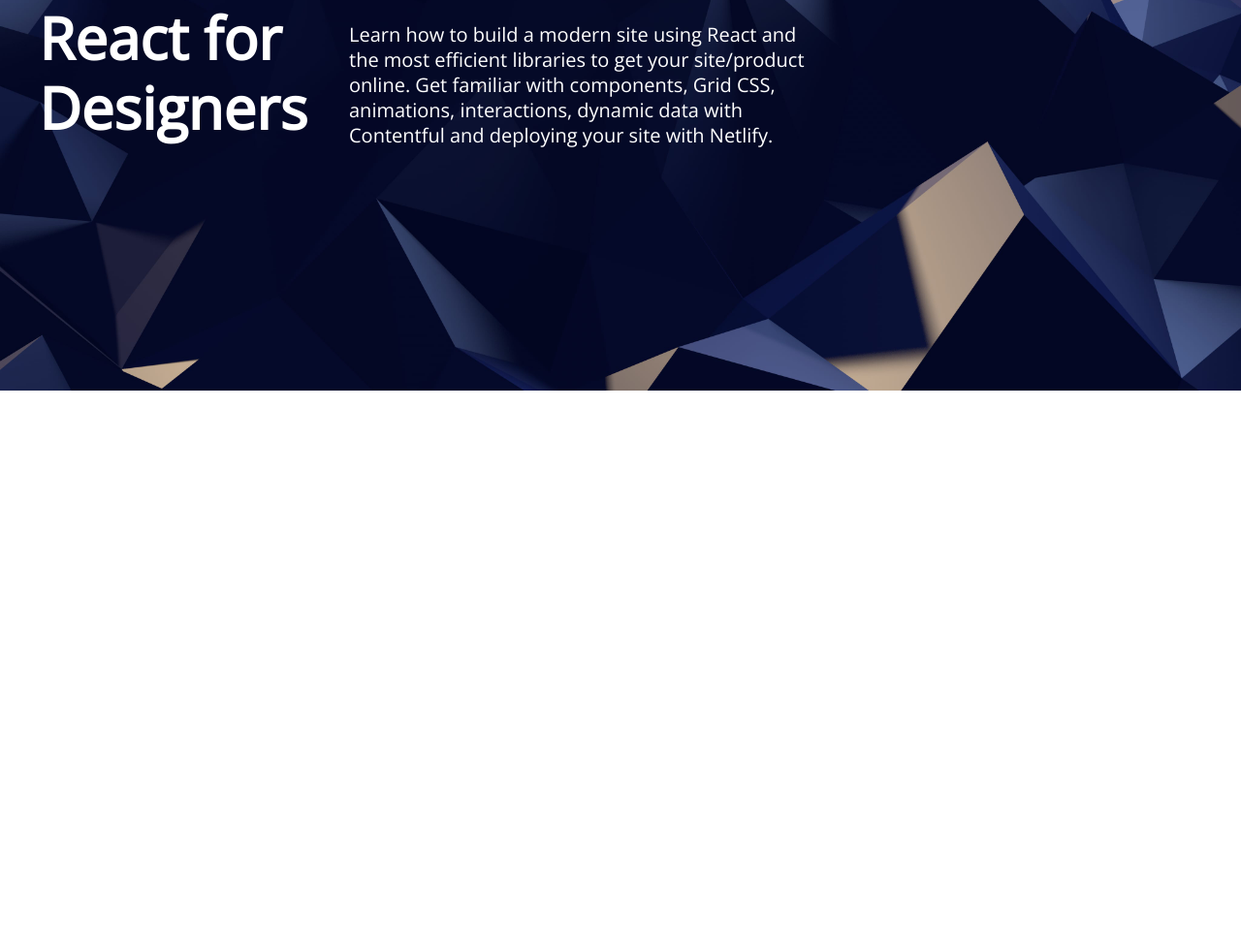
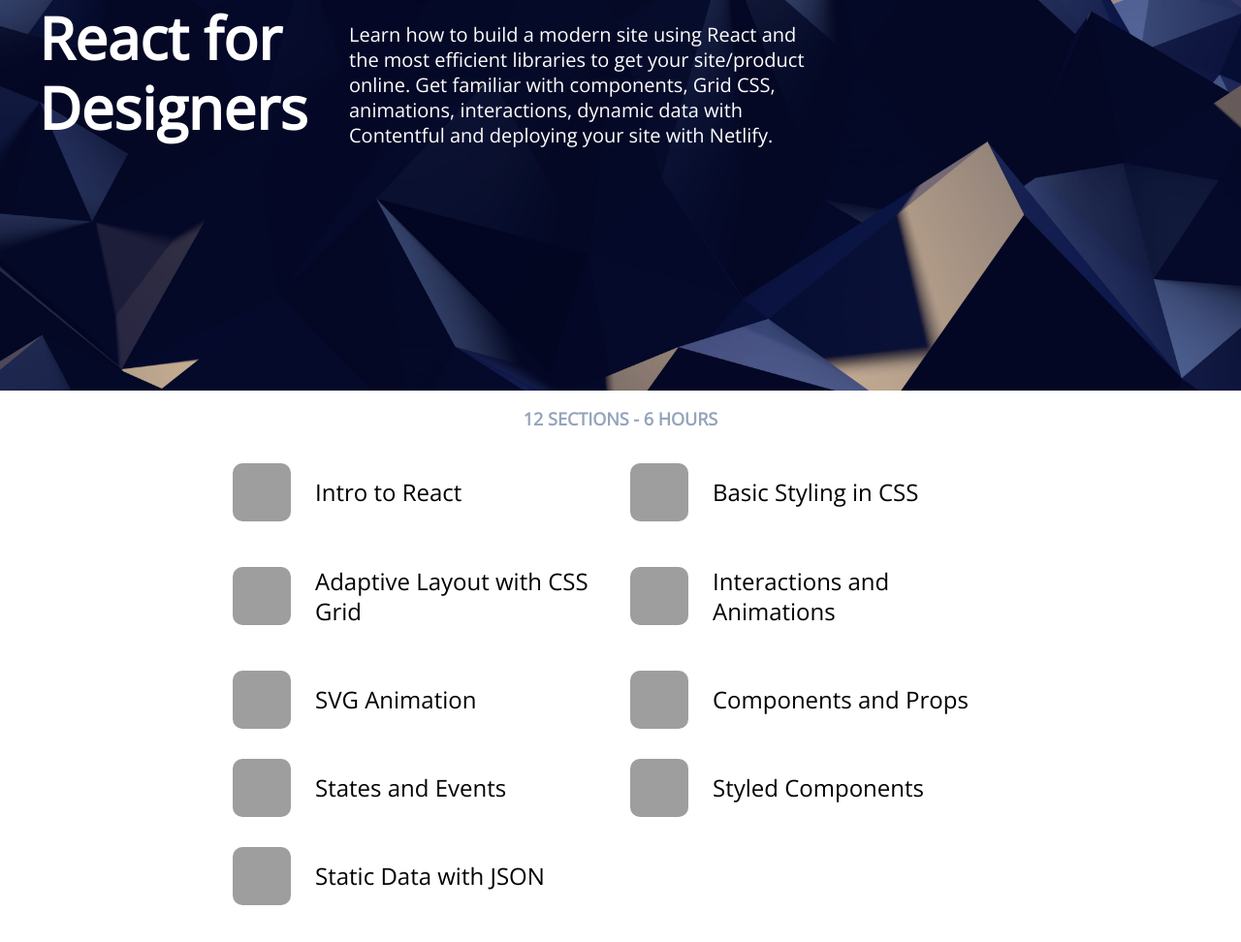
Before and after one commit to xavier-castro/gatsby_react_website, a Gatsby site: page / in a window 1280 px wide. Shown: the part 1877-2849 px from the top of the page at 97% size. Before the commit the page ends 2280 px from the top, so only its background shows below. Built offline with nearby package versions, Linux system fonts and the light colour scheme; Gatsby itself is replaced by a stand-in of ours; grey boxes are pictures that could not be loaded.

Commit message:
Add JSON with cell mapping

```diff
--- /dev/null
+++ b/src/components/Cell.js
@@ -0,0 +1,34 @@
+import React from "react"
+import styled from "styled-components"
+
+const CellGroup = styled.div`
+    display: grid;
+    grid-template-columns: 60px auto;
+    grid-gap: 25px;
+    align-items: center;
+    min-width: 320px;
+`
+
+const CellImage = styled.div`
+    width: 60px;
+    height: 60px;
+    background: #212c4f;
+    border-radius: 10px;
+    background-image: url(${props => props.image});
+    background-size: 60px;
+`
+
+const CellTitle = styled.div`
+    font-size: 24px;
+    border-bottom: 1px solid rgba(0,0,0 0.1);
+    padding: 30px 0;
+`
+
+const Cell = props => (
+    <CellGroup>
+        <CellImage image={props.image}></CellImage>
+        <CellTitle>{props.title}</CellTitle>
+    </CellGroup>
+)
+
+export default Cell
--- a/src/pages/index.js
+++ b/src/pages/index.js
@@ -1,10 +1,34 @@
 import React from "react"
+import styled from "styled-components"
 import { Link } from "gatsby"
 import Layout from "../components/layout"
 import SEO from "../components/seo"
 import Header from "../components/header"
 import Card from "../components/Card"
 import Section from "../components/Section"
+import staticdata from "../../staticdata.json"
+import Cell from "../components/Cell";
+
+const SectionCaption = styled.p`
+  font-weight: 600;
+  font-size: 18px;
+  text-transform: uppercase;
+  color: #94a4ba;
+  text-align: center;
+`
+
+const SectionCellGroup = styled.div`
+  max-width: 800px;
+  margin: 0 auto 100px;
+  padding: 0 20px;
+  display: grid;
+  grid-template-columns: repeat(2, 1fr);
+  grid-column-gap: 20px;
+
+  @media (max-width: 800px) {
+    grid-template-columns: repeat(1, fr);
+  }
+`
 
 const IndexPage = () => (
   <Layout>
@@ -107,6 +131,14 @@ const IndexPage = () => (
       title="React for Designers"
       text="Learn how to build a modern site using React and the most efficient libraries to get your site/product online. Get familiar with components, Grid CSS, animations, interactions, dynamic data with Contentful and deploying your site with Netlify."
     />
+
+  <SectionCaption>12 sections - 6 hours</SectionCaption>
+  <SectionCellGroup>
+    {staticdata.cells.map(cell => (
+      <Cell title={cell.title} image={cell.image} />
+    ))}
+  </SectionCellGroup>
+
   </Layout>
 )
 
--- /dev/null
+++ b/staticdata.json
@@ -0,0 +1,39 @@
+{
+    "cells": [{
+            "title": "Intro to React",
+            "image": "https://cl.ly/1U1F170x3D0L/download/logo-react-small.png"
+        },
+        {
+            "title": "Basic Styling in CSS",
+            "image": "https://cl.ly/1U1F170x3D0L/download/logo-react-small.png"
+        },
+        {
+            "title": "Adaptive Layout with CSS Grid",
+            "image": "https://cl.ly/1U1F170x3D0L/download/logo-react-small.png"
+        },
+        {
+            "title": "Interactions and Animations",
+            "image": "https://cl.ly/1U1F170x3D0L/download/logo-react-small.png"
+        },
+        {
+            "title": "SVG Animation",
+            "image": "https://cl.ly/1U1F170x3D0L/download/logo-react-small.png"
+        },
+        {
+            "title": "Components and Props",
+            "image": "https://cl.ly/1U1F170x3D0L/download/logo-react-small.png"
+        },
+        {
+            "title": "States and Events",
+            "image": "https://cl.ly/1U1F170x3D0L/download/logo-react-small.png"
+        },
+        {
+            "title": "Styled Components",
+            "image": "https://cl.ly/1U1F170x3D0L/download/logo-react-small.png"
+        },
+        {
+            "title": "Static Data with JSON",
+            "image": "https://cl.ly/1U1F170x3D0L/download/logo-react-small.png"
+        }
+    ]
+}
```
